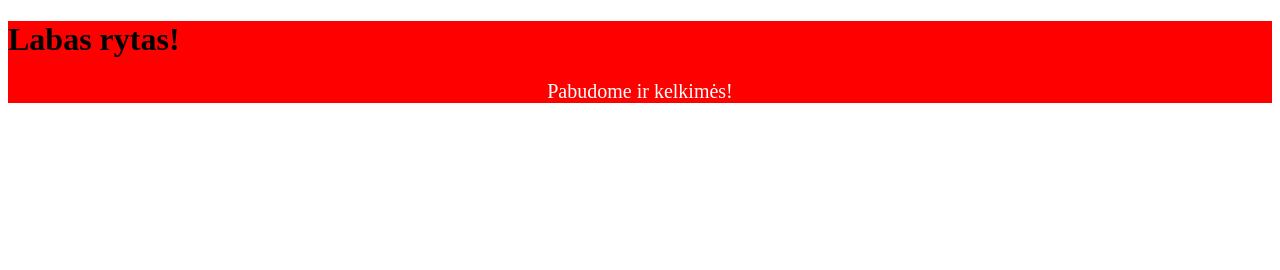
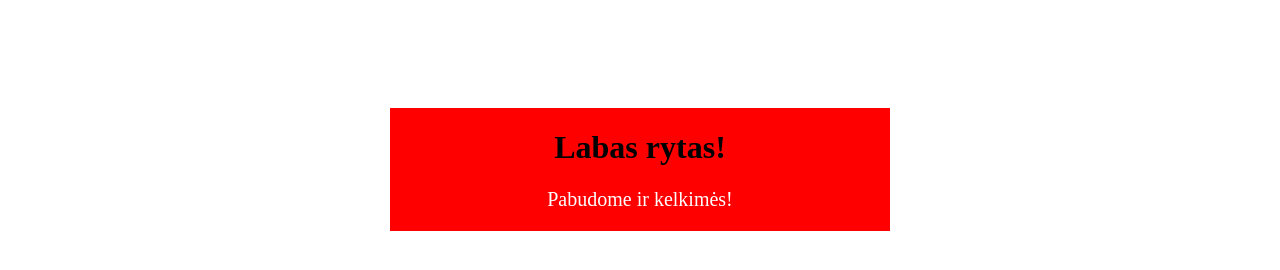
Before and after one commit to evelinao1/Pirmasis-front-end-testas, a plain HTML site: page index.html in a window 1280 px wide. Drawn offline with Linux system fonts and the light colour scheme.

Commit message:
Third point

```diff
--- a/index.html
+++ b/index.html
@@ -8,7 +8,7 @@
 </head>
 <body>
     <div class="box">
-        <h1>Labas rytas!</h1>
+        <h1 class="title">Labas rytas!</h1>
         <p class="text">Pabudome ir kelkimės!</p>
     </div>
 </body>
--- a/main.css
+++ b/main.css
@@ -1,5 +1,11 @@
 .box {
+    display: inline-block;
+    width: 500px;
+    margin: 100px calc(50% - 250px);
     background-color: red;
+}
+.title {
+    text-align: center;
 }
 .text {
     text-align: center;
```
